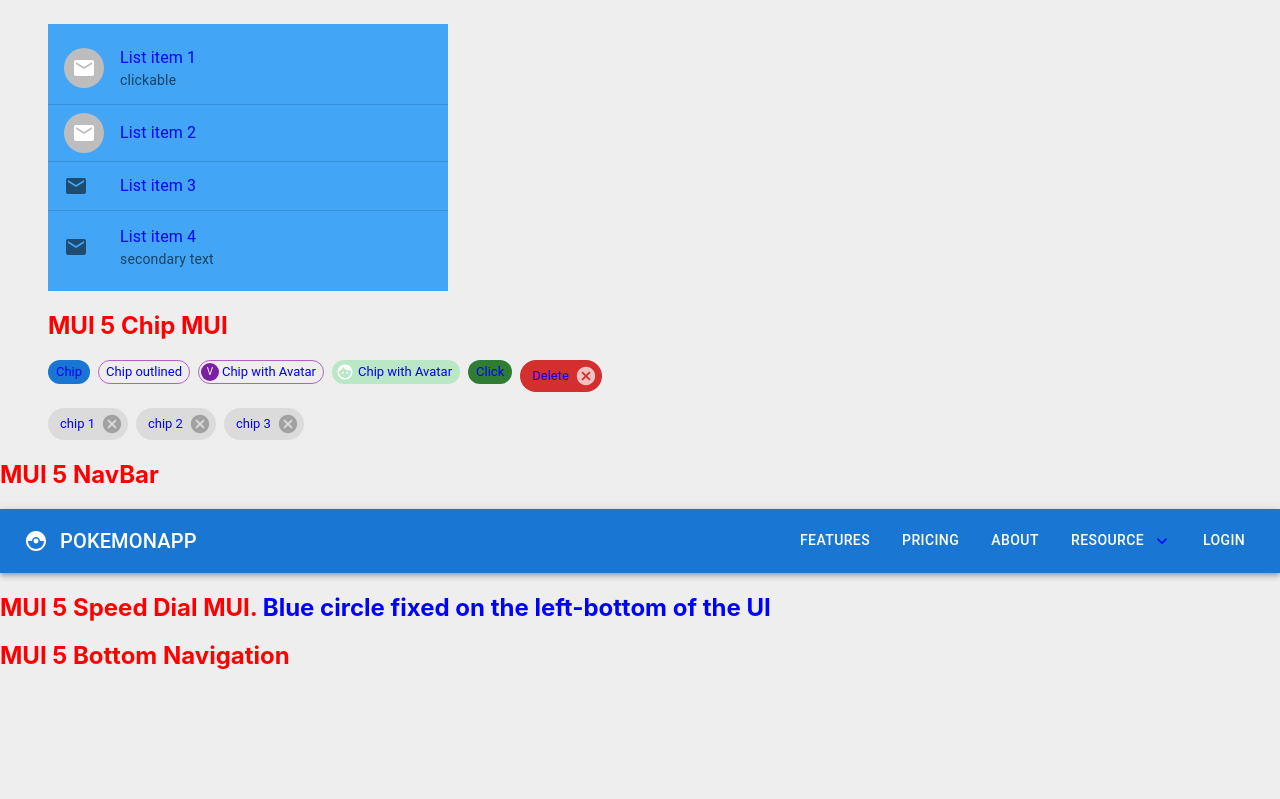
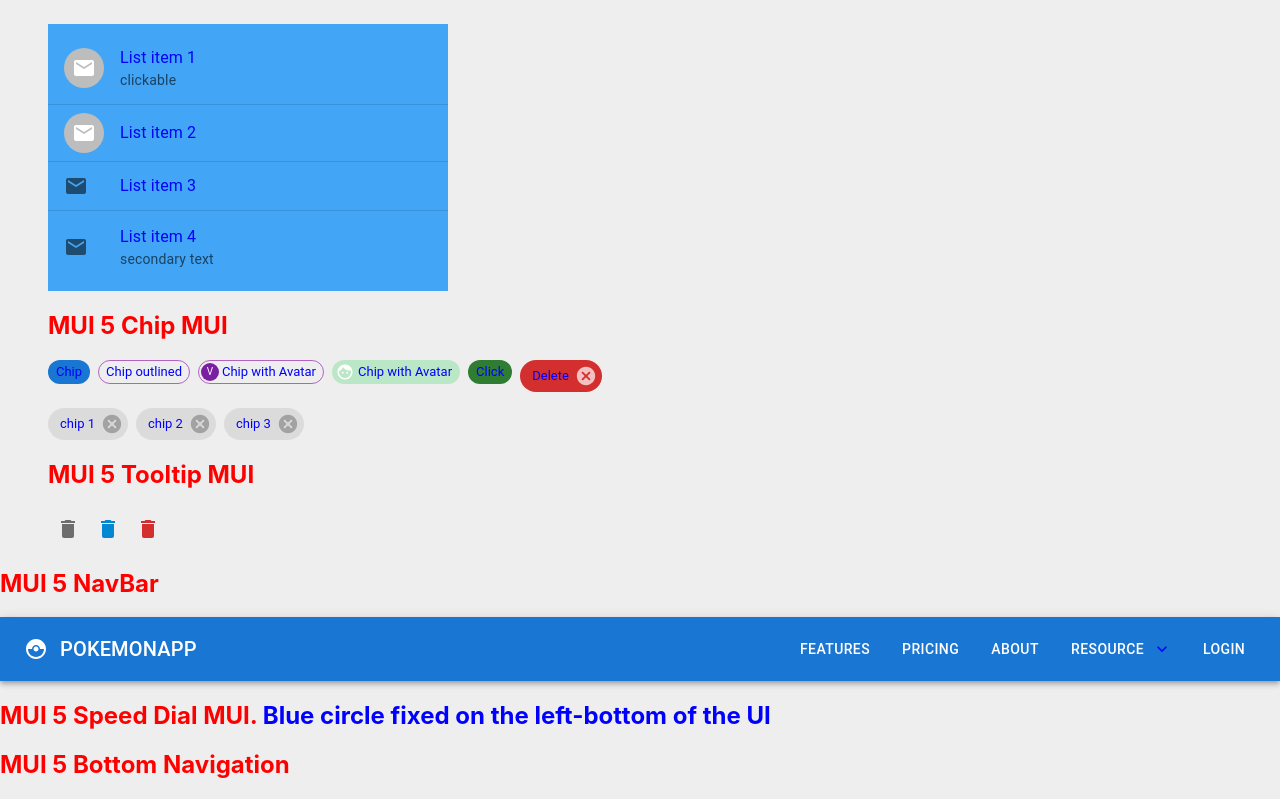
Before and after one commit to Dina2703/mui5-app, a React (Create React App) app: page / in a window 1280 px wide. Shown: the part 6685-7484 px from the top of the page. Before the commit the page ends 7375 px from the top, so only its background shows below. Built offline with nearby package versions, Linux system fonts and the light colour scheme.

Commit message:
ToolTip examples

```diff
--- a/src/App.js
+++ b/src/App.js
@@ -24,6 +24,7 @@
 import MuiSwitch from "./components/MuiSwitch";
 import MuiTextField from "./components/MuiTextField";
 import MuiTypo from "./components/MuiTypo";
+import MuiToolTip from "./components/MuiToolTip";
 
 function App() {
   return (
@@ -75,6 +76,8 @@
         <MuiList />
         <h2>MUI 5 Chip MUI </h2>
         <MuiChip />
+        <h2>MUI 5 Tooltip MUI </h2>
+        <MuiToolTip />
       </div>
       <h2>MUI 5 NavBar </h2>
       <MuiNavbar />
--- /dev/null
+++ b/src/components/MuiToolTip.js
@@ -0,0 +1,34 @@
+import { IconButton, Tooltip } from "@mui/material";
+import DeleteIcon from "@mui/icons-material/Delete";
+
+function MuiToolTip() {
+  return (
+    <>
+      <Tooltip title="Delete" placement="right-start" arrow>
+        <IconButton>
+          <DeleteIcon />
+        </IconButton>
+      </Tooltip>
+      <Tooltip title="Delete" placement="left" arrow color="info">
+        <IconButton>
+          <DeleteIcon />
+        </IconButton>
+      </Tooltip>
+      <Tooltip
+        title="Delete"
+        arrow
+        color="error"
+        enterDelay={500}
+        leaveDelay={200}
+      >
+        <IconButton>
+          <DeleteIcon />
+        </IconButton>
+      </Tooltip>
+    </>
+  );
+}
+
+export default MuiToolTip;
+
+//tooltips display informative text then users hover over, focus on or tap an element. Especially usefull  when working with icons
```
